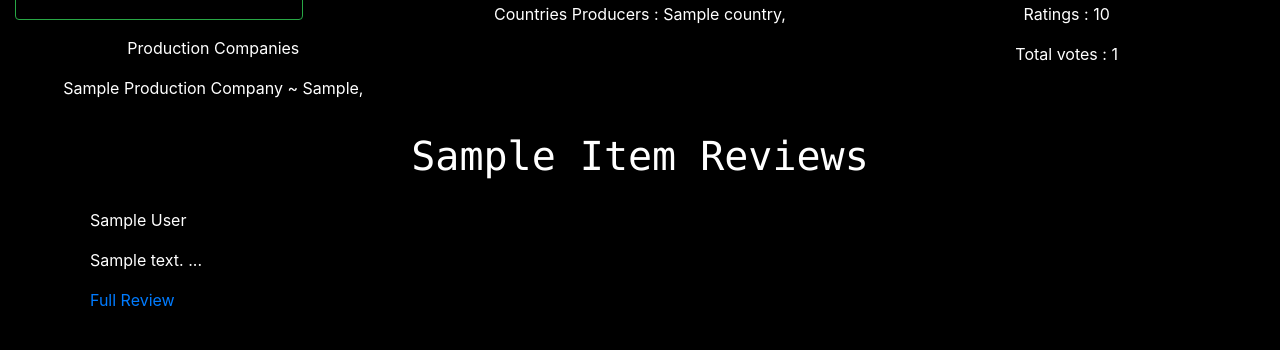
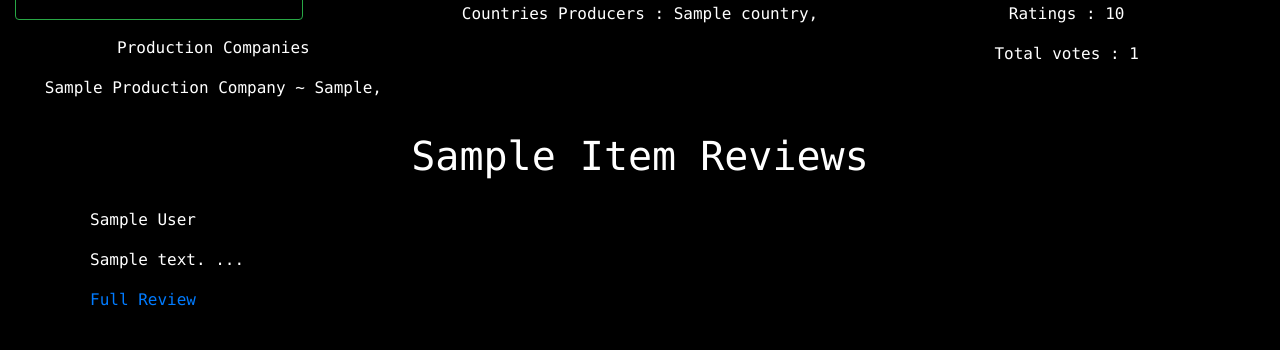
Before and after one commit to mugendinjue/Trailer_Park, a Django app: a page that uses netify/templates/base.html in a window 1280 px wide. Shown: the part 302-652 px from the top of the page. Run offline with Django 3.2, Linux system fonts and the light colour scheme; tables that the repository leaves empty hold one stand-in row (values such as "Sample post"); a database or web service that is not in the repository returns one stand-in record (values such as "Sample title"); data that the repository does not hold is empty; some libraries are stand-ins or nearby versions.

Commit message:
change font

```diff
--- a/netify/templates/base.html
+++ b/netify/templates/base.html
@@ -11,6 +11,7 @@
   {% else %}
   <title>Netflix</title>
   {% endif %}
+  <link href="https://fonts.googleapis.com/css?family=Sigmar+One&display=swap" rel="stylesheet">
   <link href="https://fonts.googleapis.com/css?family=Ubuntu&display=swap" rel="stylesheet">
   <link rel="stylesheet" href="https://use.fontawesome.com/releases/v5.8.2/css/all.css">
 
--- a/netify/templates/test.html
+++ b/netify/templates/test.html
@@ -11,7 +11,7 @@
 
 {% block content %}
 
-<h1 class="text-center title">
+<h1 class="text-center text-monospace title">
   {{the_movie_details.original_title}}
 </h1>
 
@@ -41,10 +41,10 @@
           {% endif %}
         </div>
       </div>
-      <p class="text-center genre">
+      <p class="text-center text-monospace genre">
         Production Companies
       </p>
-      <p class="text-center genre">
+      <p class="text-center text-monospace genre">
         {% if production_companies_name %}
         {% for company in production_companies_name %}
 
@@ -55,23 +55,23 @@
       </p>
     </div>
     <div class="col-md-4 mt-3 overview">
-      <p class="text-center">
+      <p class="text-center text-monospace">
         {{the_movie_details.title|upper}}
       </p>
-      <p class="text-center ">
+      <p class="text-center text-monospace">
         {{the_movie_details.overview|title}}
       </p>
-      <p class="text-center">
+      <p class="text-center text-monospace">
         To view the original homepage of {{the_movie_details.original_title}} got to
         <a href="{{the_movie_details.homepage}}" target="blank">{{the_movie_details.homepage}}</a>
       </p>
-      <p class="text-center">
+      <p class="text-center text-monospace">
         Duration : {{the_movie_details.runtime}} mins
       </p>
-      <p class="text-center">
+      <p class="text-center text-monospace">
         Release Date : {{the_movie_details.release_date}}
       </p>
-      <p class="text-center">
+      <p class="text-center text-monospace">
         Countries Producers :
         {% if production_countries %}
         {% for country in production_countries %}
@@ -83,10 +83,10 @@
       </p>
     </div>
     <div class="col-md-4 mt-4 genre">
-      <p class="text-center">
+      <p class="text-center text-monospace">
         Genres :
       </p>
-      <p class="text-center">
+      <p class="text-center text-monospace">
         {% if all_genres %}
         {% for genre in all_genres %}
 
@@ -95,10 +95,10 @@
         {% endfor %}
         {% endif %}
       </p>
-      <p class="text-center">
+      <p class="text-center text-monospace">
         Original Language : "{{the_movie_details.original_language}}"
       </p>
-      <p class="text-center">
+      <p class="text-center text-monospace">
         Status : {{the_movie_details.status}}
       </p>
 
@@ -132,10 +132,10 @@
         {% endif %}
       </div>
 
-      <p class="text-center">
+      <p class="text-center text-monospace">
         Ratings : {{the_movie_details.vote_average}}
       </p>
-      <p class="text-center">
+      <p class="text-center text-monospace">
         Total votes : {{the_movie_details.vote_count}}
       </p>
     </div>
@@ -145,31 +145,31 @@
 
 <!-- Movie Reviews -->
 
+{% if movie_reviews %}
 <div class="container mt-3">
   <h1 class="text-center text-monospace">
     {{the_movie_details.original_title|title}} Reviews
   </h1>
   <div class="row reviews">
-    {% if movie_reviews %}
+
     {% for review in movie_reviews %}
 
     <div class="card-body">
-      <p>
+      <p class="text-monospace" >
         {{review.author}}
       </p>
-      <P>
+      <P class="text-monospace" >
         {{review.content|slice:"300"}} ...
       </P>
-      <P>
+      <P class="text-monospace" >
         <a href="{{review.url}}" target="_blank" rel="noopener noreferrer"> Full Review</a>
       </P>
     </div>
 
     {% endfor %}
-    {% endif %}
   </div>
 </div>
-
+{% endif %}
 
 <!-- Similar Movies  -->
 
@@ -181,7 +181,7 @@
     <div class="card">
       <img src="{{m.poster_path}}" alt="{{m.original_title}}" class="img-responsive card-img-top">
       <div class="main">
-        <div class="content">
+        <div class="content text-monospace">
           <h6>{{m.original_title}}</h6>
           <div class="stars">
             {% if m.vote_average >= 2 %}
@@ -210,9 +210,9 @@
             <i class="fas fa-star " style="color:gray"></i>
             {% endif %}
           </div>
-          <small> {{m.overview}}</small>
+          <small class="text-monospace"> {{m.overview}}</small>
           <a href="{% url 'movie' movie_id=m.id %}">
-            <button class="btn btn-success btn-sm">Watch Trailer Now</button>
+            <button class="btn btn-success btn-sm text-monospace">Watch Trailer Now</button>
           </a>
         </div>
       </div>
```
Also changed, not shown: netify/templates/home.html (+12 -12 lines).
